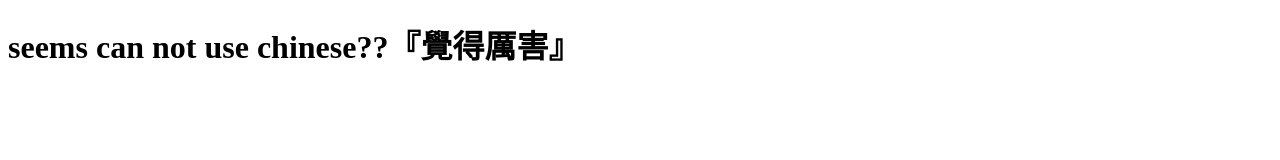
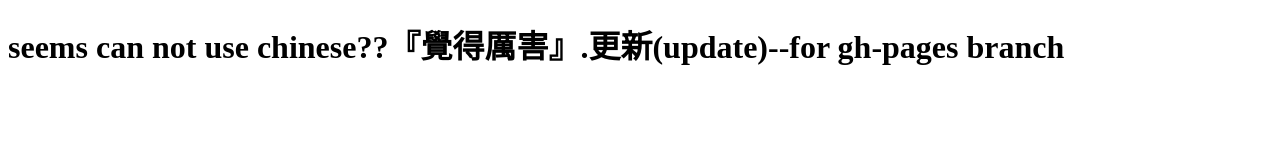
Before and after one commit to uxlaboratorio/uxlaboratorio.github.io, a plain HTML site: page index.html in a window 1280 px wide. Drawn offline with Linux system fonts and the light colour scheme.

Commit message:
update index.html for gh-pages branch

```diff
--- a/index.html
+++ b/index.html
@@ -5,6 +5,6 @@
         <title>Hello！GitHub</title>
     </head>
     <body>
-        <h1>seems can not use chinese??『覺得厲害』</h1>
+        <h1>seems can not use chinese??『覺得厲害』.更新(update)--for gh-pages branch</h1>
     </body>
 </html>
```
